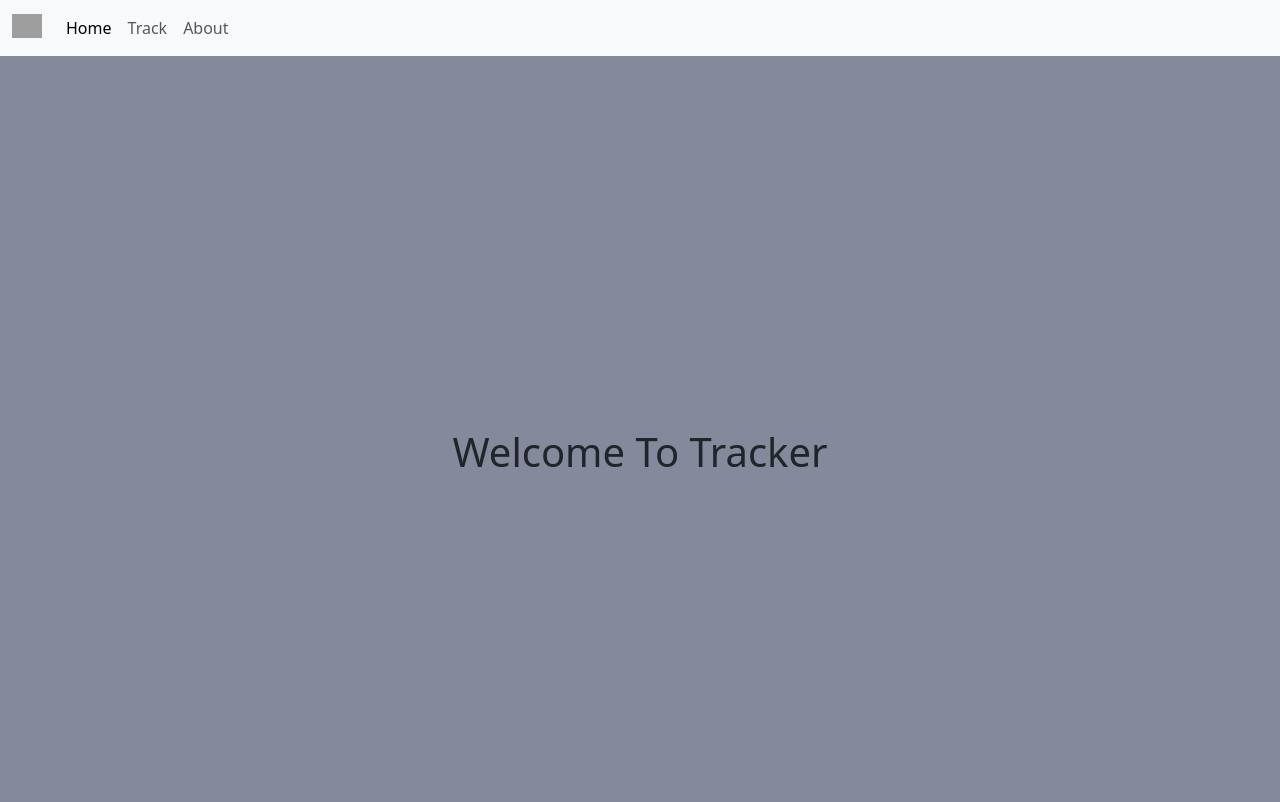
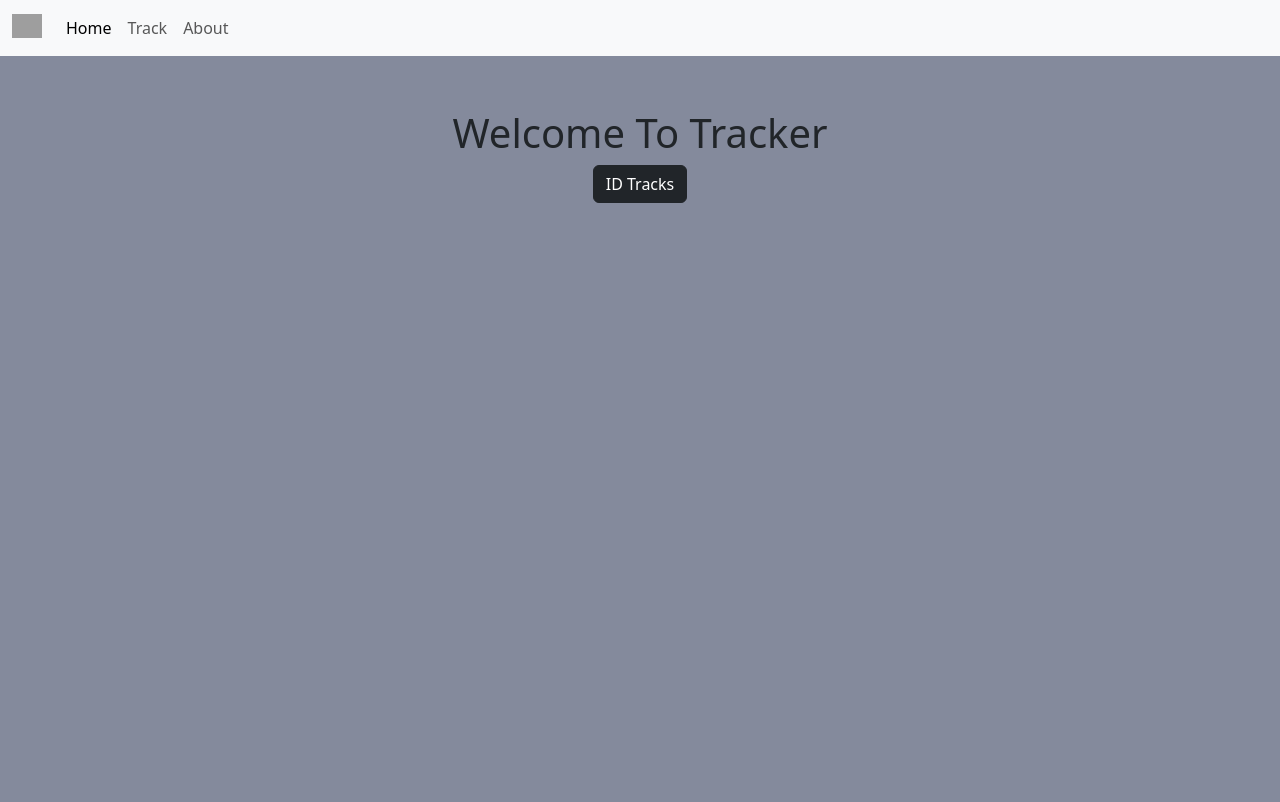
Before and after one commit to isaiahmartin847/tracker, a Django app: template tracker/tracks/templates/index.html in a window 1280 px wide. Shown: the top 802 px of the page. Run offline with Django 5.2, Linux system fonts and the light colour scheme; the template is opened without the code that fills it, so the values that code supplies are empty; grey boxes are pictures that could not be loaded.

Commit message:
added a button that will take them stright to the /track was able to posistion the header text in the right spot

```diff
--- a/tracker/tracks/static/css/styles.css
+++ b/tracker/tracks/static/css/styles.css
@@ -1,3 +1,9 @@
-body {
+.primary-color {
     background-color: #848A9C;
 }
+
+
+.headerText {
+    margin-bottom: 600px;
+
+}
--- a/tracker/tracks/templates/index.html
+++ b/tracker/tracks/templates/index.html
@@ -3,8 +3,11 @@
 
 
 <div class="d-flex align-items-center" style="height: 100vh;">
-    <div class="mx-auto">
-        <h1 class="text-center">Welcome To Tracker</h1>
+    <div class="mx-auto text-center">
+        <div class="headerText">
+            <h1 class="text-center"">Welcome To Tracker</h1>
+            <button class="btn btn-dark">ID Tracks</button>
+        </div>
     </div>
   </div>
 
--- a/tracker/tracks/templates/layout.html
+++ b/tracker/tracks/templates/layout.html
@@ -10,11 +10,11 @@
     <link href="https://cdn.jsdelivr.net/npm/bootstrap@5.3.2/dist/css/bootstrap.min.css" rel="stylesheet" integrity="sha384-T3c6CoIi6uLrA9TneNEoa7RxnatzjcDSCmG1MXxSR1GAsXEV/Dwwykc2MPK8M2HN" crossorigin="anonymous">
     <link rel="stylesheet" href="{% static 'css/styles.css' %}">
   </head>
-  <body>
+  <body class="primary-color">
 
 
 
-    <nav class="navbar navbar-expand-lg bg-body-tertiary">
+    <nav class="navbar navbar-expand-lg bg-body-tertiary primary-color">
         <div class="container-fluid">
           <a class="navbar-brand" href="#">
             <img src="https://www.nps.gov/yell/learn/nature/images/TrackDeer.png" alt="Logo" width="30" height="24" class="d-inline-block align-text-top">
```
